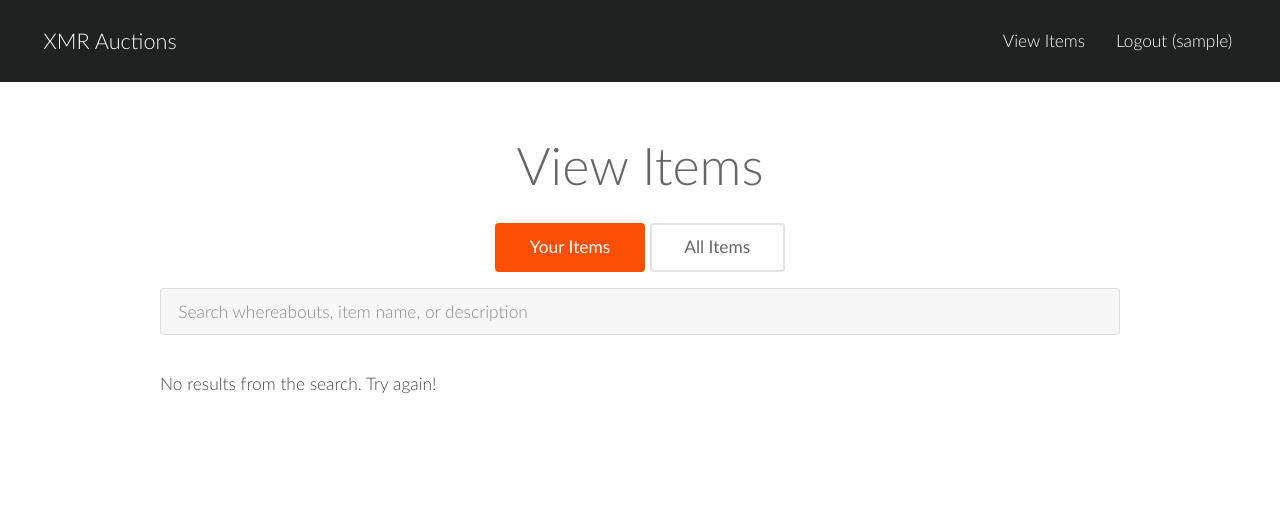
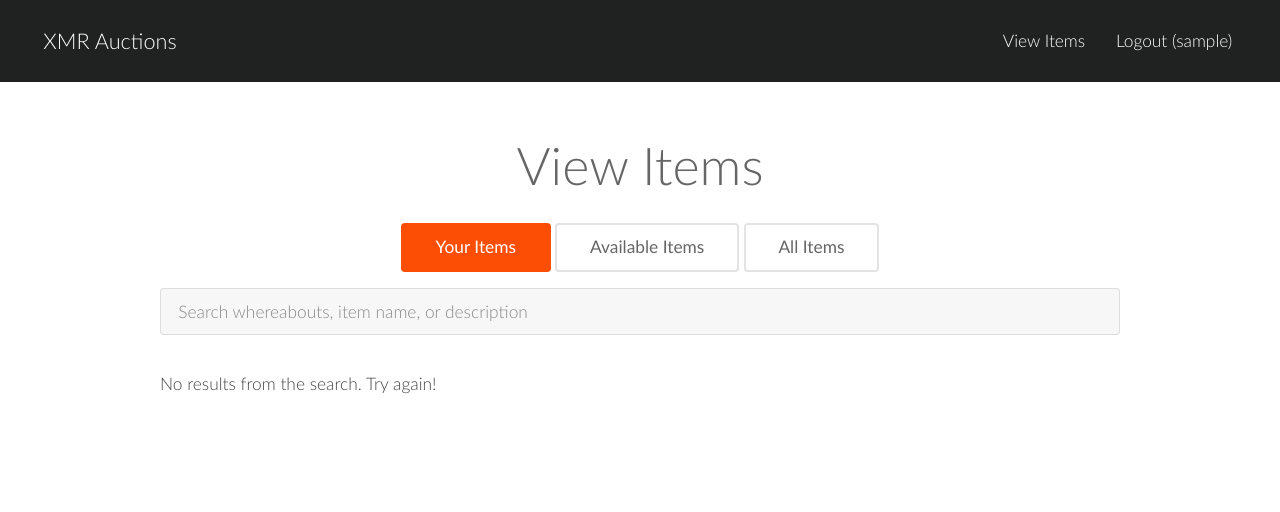
Before and after one commit to lalanza808/xmrauctions, a Django app: page /items/ in a window 1280 px wide. Shown: the top 512 px of the page. Run offline with Django 3.2, Linux system fonts and the light colour scheme; the visitor is signed in with stand-in values (Sample User, id 1); data that the repository does not hold is empty; parts of the project's set-up code (start-up, migrations or seed data) failed here and were passed over; some libraries are stand-ins or nearby versions.

Commit message:
add available items button on item list page

```diff
--- a/items/views.py
+++ b/items/views.py
@@ -14,6 +14,7 @@ from sales.models import ItemSale
 def list_items(request):
     page_query = request.GET.get('page', 1)
     mine_query = request.GET.get('mine')
+    avail_query = request.GET.get('avail')
     search_form = SearchItemForm(request.GET or None)
 
     # If the 'mine_query' query string is present, show the user's items
@@ -25,9 +26,12 @@ def list_items(request):
             Q(name__icontains=search_form.cleaned_data.get('search')) |
             Q(whereabouts__icontains=search_form.cleaned_data.get('search')) |
             Q(description__icontains=search_form.cleaned_data.get('search'))
-        )
+        ).order_by('-list_date')
     else:
         item_list = Item.objects.all().order_by('-list_date')
+
+    if avail_query:
+        item_list = item_list.filter(available=True).order_by('-list_date')
 
     paginator = Paginator(item_list, 20)
 
--- a/web/templates/items/list_items.html
+++ b/web/templates/items/list_items.html
@@ -8,6 +8,7 @@
       <h2>View Items</h2>
       {% if request.user.is_authenticated %}
       <a href="{% url 'list_items' %}?mine=true" class="button">Your Items</a>
+      <a href="{% url 'list_items' %}?{{ request.GET.urlencode }}&avail=true" class="button alt">Available Items</a>
       <a href="{% url 'list_items' %}" class="button alt">All Items</a>
       {% endif %}
       <form method="GET" enctype="multipart/form-data" action="">
```
